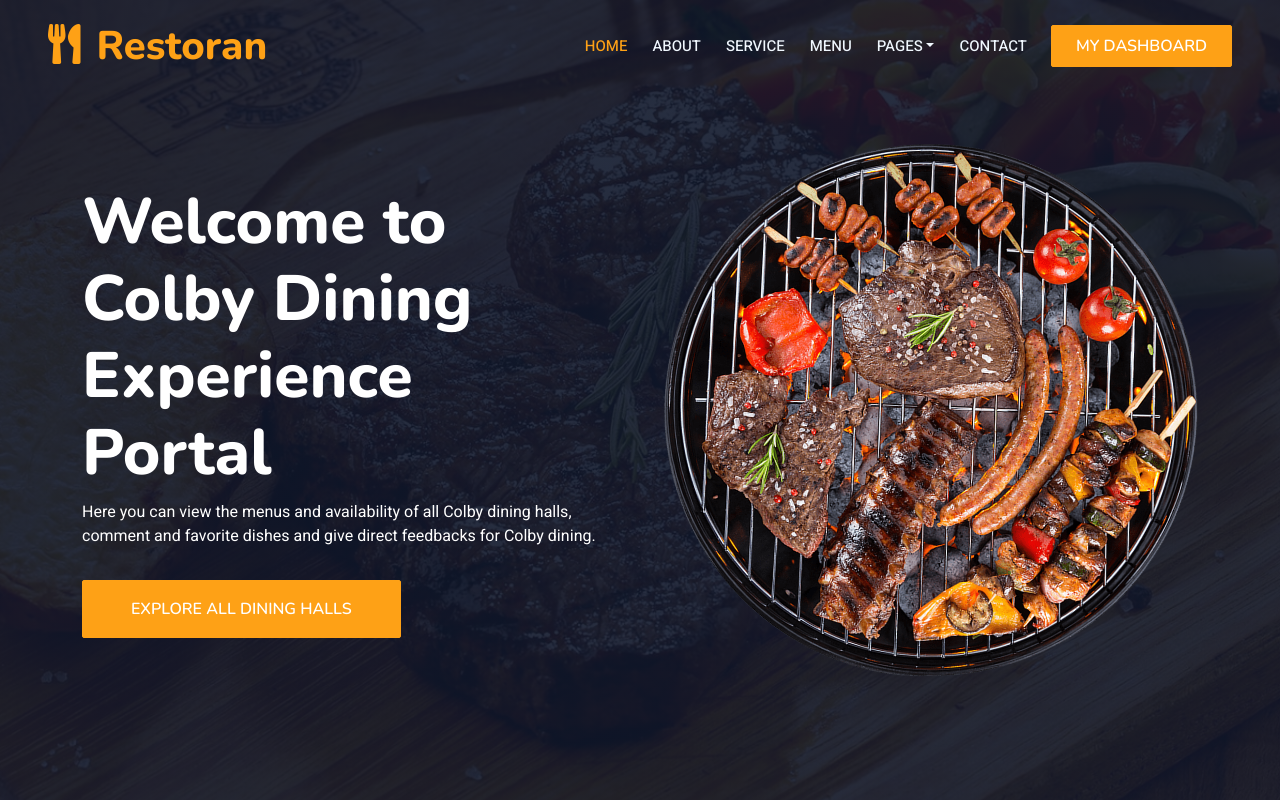
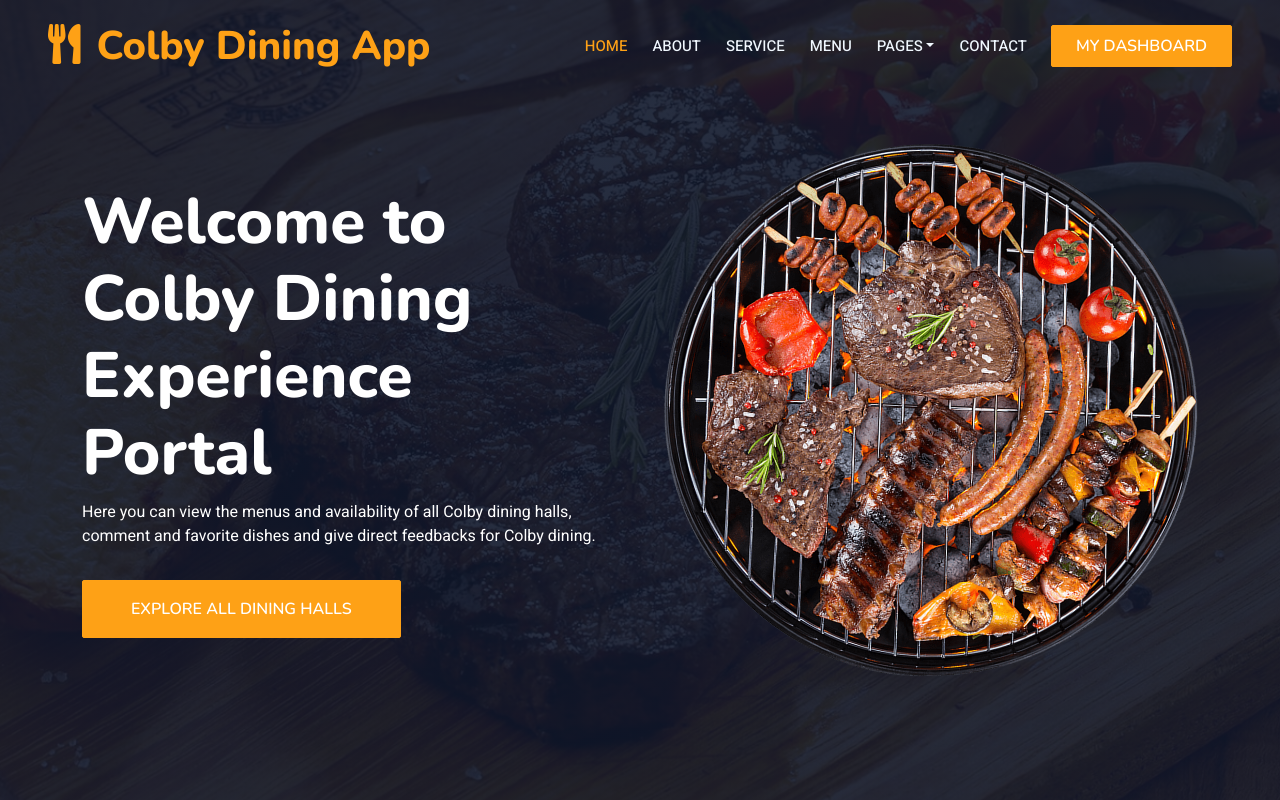
Before and after one commit to cathymonkey/Colby-Dining-App, a plain HTML site: page index.html in a window 1280 px wide. Shown: the top 800 px of the page. Drawn offline with nearby package versions, Linux system fonts and the light colour scheme.

Commit message:
Change App name to "Colby Dining App"

```diff
--- a/index.html
+++ b/index.html
@@ -3,7 +3,7 @@
 
 <head>
     <meta charset="utf-8">
-    <title>Restoran - Bootstrap Restaurant Template</title>
+    <title>Colby Dining App</title>
     <meta content="width=device-width, initial-scale=1.0" name="viewport">
     <meta content="" name="keywords">
     <meta content="" name="description">
@@ -47,7 +47,7 @@
         <div class="container-xxl position-relative p-0">
             <nav class="navbar navbar-expand-lg navbar-dark bg-dark px-4 px-lg-5 py-3 py-lg-0">
                 <a href="" class="navbar-brand p-0">
-                    <h1 class="text-primary m-0"><i class="fa fa-utensils me-3"></i>Restoran</h1>
+                    <h1 class="text-primary m-0"><i class="fa fa-utensils me-3"></i>Colby Dining App</h1>
                     <!-- <img src="img/logo.png" alt="Logo"> -->
                 </a>
                 <button class="navbar-toggler" type="button" data-bs-toggle="collapse" data-bs-target="#navbarCollapse">
```
